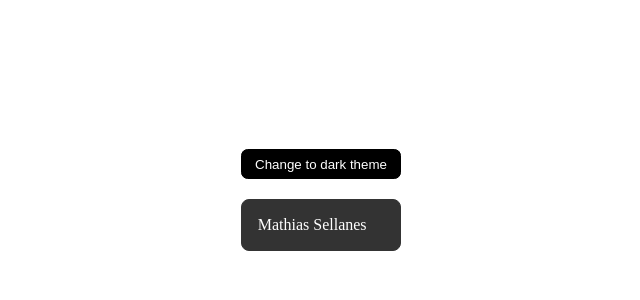
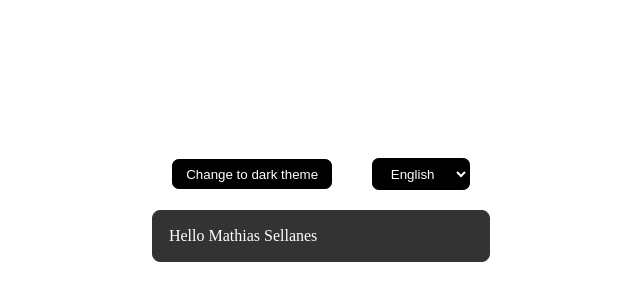
Before and after one commit to mathiassellanes/TA_1_react, a React (Vite) app: page / in a window 1280 px wide. Shown: the part 200-500 px from the top of the page, without its empty margins (319-959 px from the left). Built offline with nearby package versions, Linux system fonts and the light colour scheme.

Commit message:
parte_15

```diff
--- a/src/App.css
+++ b/src/App.css
@@ -87,5 +87,5 @@
 
   transition: background-color 300ms;
 
-  margin-bottom: 20px;
+  margin: 20px;
 }
--- a/src/App.tsx
+++ b/src/App.tsx
@@ -5,12 +5,24 @@ import UserInfo from './components/userInfo'
 import './App.css'
 import ChangeUserTheme from './components/changeUserTheme'
 
+type languageName = 'es' | 'en'
+
+type languageType = {
+  language: languageName,
+  setLanguage: (language: languageName) => void
+}
+
 const defaultThemeContext = {
   theme: 'light',
   isLight: true,
-  setTheme: () => {},
-  toggleTheme: () => {}
+  setTheme: () => { },
+  toggleTheme: () => { }
 }
+
+const defaultLanguageContext = {
+  language: 'en',
+  setLanguage: () => { }
+} as languageType
 
 export const ThemeContext = createContext<{
   theme: string,
@@ -19,18 +31,23 @@ export const ThemeContext = createContext<{
   toggleTheme: () => void
 }>(defaultThemeContext)
 
+export const LanguageContext = createContext<languageType>(defaultLanguageContext)
+
 function App() {
   const [theme, setTheme] = useState('light')
+  const [language, setLanguage] = useState<languageName>('en')
 
   const toggleTheme = () => {
     setTheme(theme === 'light' ? 'dark' : 'light')
   }
 
   return (
-    <ThemeContext.Provider value={{toggleTheme, theme, setTheme, isLight: theme === 'light' }}>
-      <ChangeUserTheme />
-      <UserInfo />
-    </ThemeContext.Provider>
+    <LanguageContext.Provider value={{ language, setLanguage }}>
+      <ThemeContext.Provider value={{ toggleTheme, theme, setTheme, isLight: theme === 'light' }}>
+        <ChangeUserTheme />
+        <UserInfo />
+      </ThemeContext.Provider>
+    </ LanguageContext.Provider>
   )
 }
 
--- a/src/components/changeUserTheme.tsx
+++ b/src/components/changeUserTheme.tsx
@@ -1,13 +1,31 @@
 import { useContext } from "react";
-import { ThemeContext } from "../App";
+import { LanguageContext, ThemeContext } from "../App";
 
 const ChangeUserTheme = () => {
   const { isLight, toggleTheme } = useContext(ThemeContext);
+  const { language, setLanguage } = useContext(LanguageContext)
+
+  const translations = {
+    changeTo: {
+      'en': 'Change to',
+      'es': 'Cambiar a'
+    },
+    theme: {
+      'en': 'theme',
+      'es': 'tema'
+    }
+  }
 
   return (
-    <button className="change-theme" onClick={toggleTheme}>
-      Change to {isLight ? 'dark' : 'light'} theme
-    </button>
+    <>
+      <button className="change-theme" onClick={toggleTheme}>
+        {translations.changeTo[language]} {isLight ? 'dark' : 'light'} {translations.theme[language]}
+      </button>
+      <select className="change-theme" value={language} onChange={(e) => setLanguage(e.target.value as 'en' | 'es')}>
+        <option value="en">English</option>
+        <option value="es">Español</option>
+      </select>
+    </>
   );
 }
 
--- a/src/components/userInfo.tsx
+++ b/src/components/userInfo.tsx
@@ -1,11 +1,15 @@
 import { useContext } from "react"
-import { ThemeContext } from "../App"
+import { LanguageContext, ThemeContext } from "../App"
 
 const UserInfo = () => {
   const { isLight } = useContext(ThemeContext)
+  const { language } = useContext(LanguageContext)
 
   return (
     <div className={`user-card ${isLight ? 'user-card-dark' : ''}`}>
+      {
+        language === 'en' ? 'Hello ' : 'Hola '
+      }
       Mathias Sellanes
     </div>
   )
```
